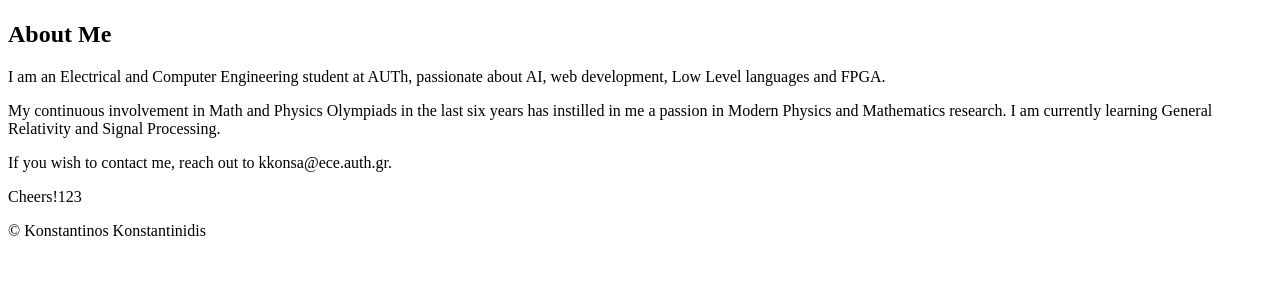
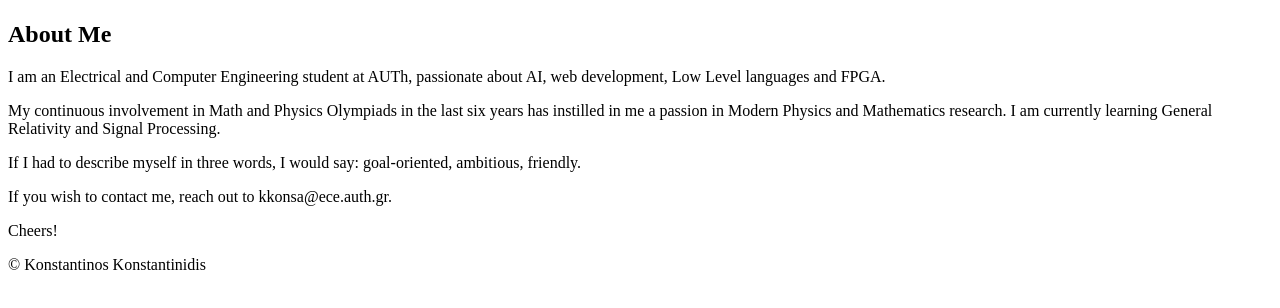
Before and after one commit to KonstantinidisKonstantinos/Website, a plain HTML site: page index.html in a window 1280 px wide. Drawn offline with Linux system fonts and the light colour scheme.

Commit message:
Update index.html

```diff
--- a/index.html
+++ b/index.html
@@ -14,9 +14,10 @@
         <h2>About Me</h2>
         <p>I am an Electrical and Computer Engineering student at AUTh, passionate about AI, web development, Low Level languages and FPGA.</p>
         <p>My continuous involvement in Math and Physics Olympiads in the last six years has instilled in me a passion in Modern Physics and Mathematics research. I am currently learning General Relativity and Signal Processing.
+        <p>If I had to describe myself in three words, I would say: goal-oriented, ambitious, friendly. </p>
         </p>
         <p>If you wish to contact me, reach out to kkonsa@ece.auth.gr. </p>
-        <p>Cheers!123</p>
+        <p>Cheers!</p>
     </section>
 
     <footer>
```
